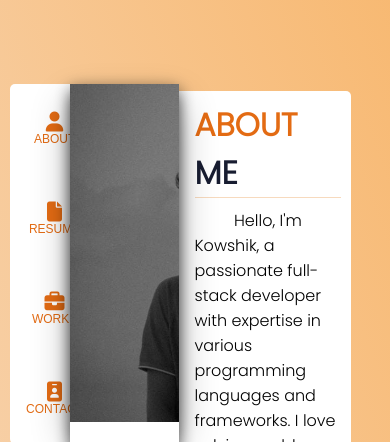
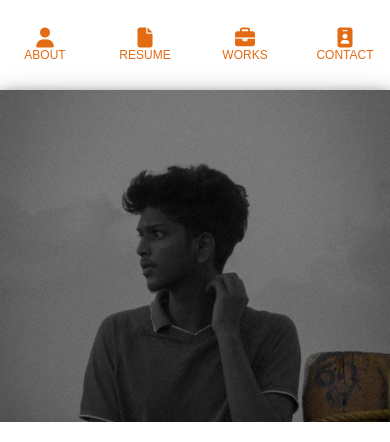
Before and after one commit to kowshik-7/portfolio, a plain HTML site: page index.html in a window 390 px wide. Shown: the top 442 px of the page. Drawn offline with Linux system fonts and the light colour scheme; a web font is replaced by a local one.

Commit message:
Add files via upload

```diff
--- a/index.html
+++ b/index.html
@@ -5,15 +5,14 @@
     <meta name="viewport" content="width=device-width, initial-scale=1.0">
     <title>Portfolio</title>
     <link rel="stylesheet" href="./style.css">
+    <link rel="stylesheet" href="./media.css">
 
 
 </head>
 <body>
     <div class="container">
         <div class="section">
-
             <!-- section 1 -->
-
             <div class="sec1">
                 <div class="sec1Content">
                     <div class="about btn" id="btn1">
--- /dev/null
+++ b/media.css
@@ -0,0 +1,110 @@
+
+
+@media only screen and (max-width: 576px) {
+
+    .section{
+        height: 100%;
+        display: grid;
+        width: 100%;
+    }
+
+    .sec1{
+        width: max-content;
+        margin: 0;
+    }
+    .sec1Content{
+        flex-direction: row;
+        width: 100vw;
+        justify-content: space-between;
+        background-color: white;
+    }
+
+    .sec2{
+        width: 100vw;
+        height: 100%;
+        margin: 0;
+        background-color: white;
+    }
+
+    .sec2 .sec2Img{
+        height: 400px;
+    }
+
+
+
+    .sec3{
+        background-color: white;
+        margin: 0;
+        width: 100vw;
+        height: 100%;
+    }
+
+
+    .aboutTab{
+        position: relative;
+        display: block;
+    }
+
+    .resumeTab{
+        position: relative;
+        display: block;
+    }
+
+    .worksTab{
+        position: relative;
+        display: block;
+    }
+
+    .contactTab{
+        position:relative;
+        display: block;
+    }
+}
+
+
+
+
+
+
+
+
+/* .section{
+    height: 100%;
+    width: 100%;
+    flex-direction: column;
+    align-items: center;
+    background-color: black;
+}
+
+.sec1{
+    position: absolute;
+    width: 100%;
+    padding: 0px;
+    display: inline-block;
+}
+
+.sec1Content{
+    width: 100%;
+    justify-content: center;
+    align-items: center;
+    flex-direction: row;
+}
+
+
+.sec2{
+    position:relative;
+    width: 100%;
+    height: 100%;
+}
+
+.sec3{
+    position: relative;
+    width: 100%;
+}
+.aboutTab{
+    position: relative;
+}
+
+#page2,#page3,#page4{
+    display: block;
+} */
--- a/style.css
+++ b/style.css
@@ -39,11 +39,11 @@ body{
 }
 
 .section{
-    height: 80%;
-    width: 80%;
+    height: 85%;
+    width: 85%;
     display: flex;
     justify-content: center;
-    flex-wrap: wrap;
+    /* flex-wrap: wrap; */
 
 }
 
@@ -58,7 +58,6 @@ body{
 .sec1Content{
     display: flex;
     flex-direction: column;
-    height: fit-content;
     /* border-radius: 10px;
     background-color: white; */
     /* padding: 5px; */
@@ -120,7 +119,6 @@ body{
     object-fit: cover;
     transition: 0.5s;
     box-shadow: rgba(0, 0, 0, 0.60) 0px 5px 15px;
-    z-index: 2;
 }
 
 .sec2:hover{
```
